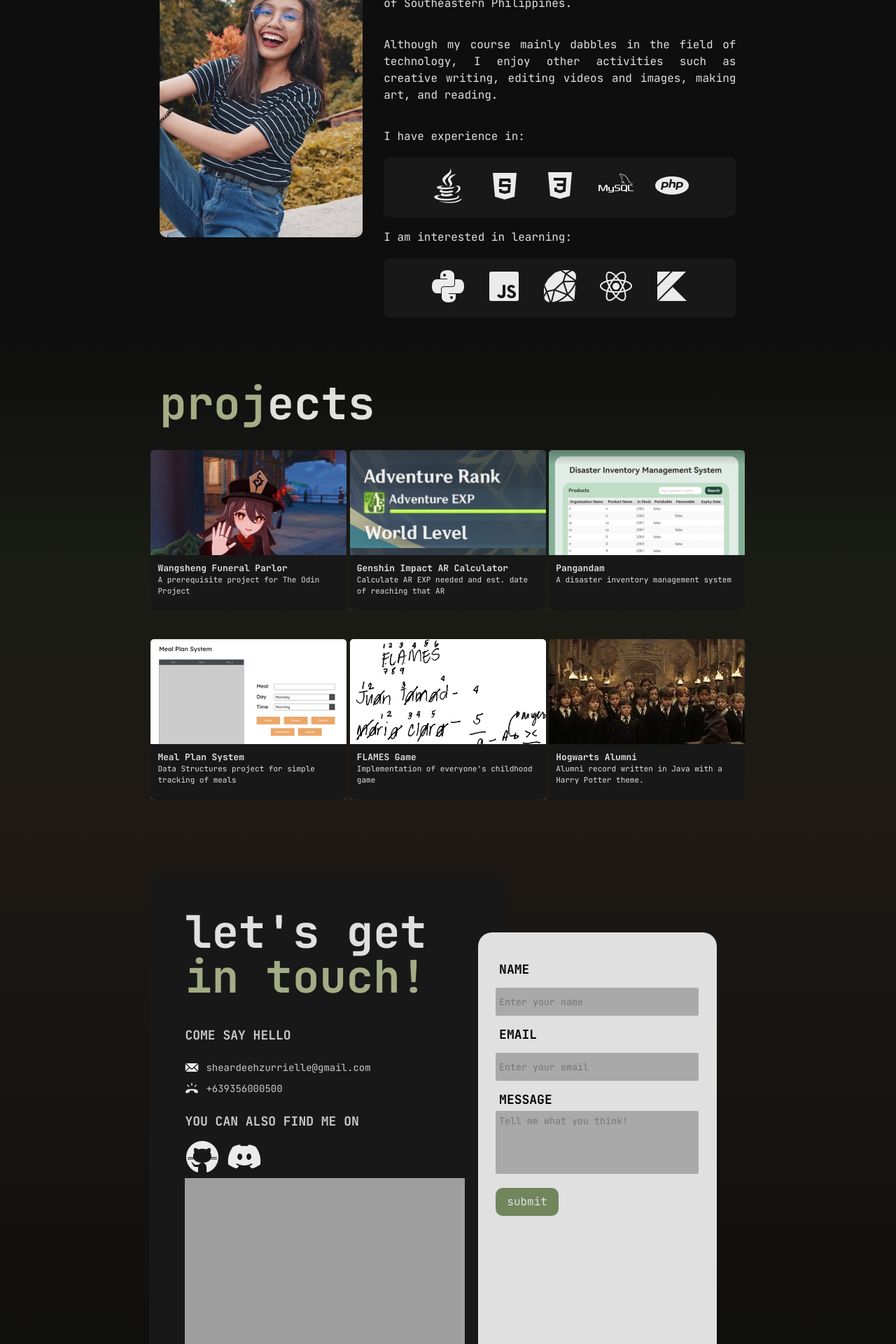
After one commit to cyareka/shea-portfolio, a PHP site: page /guest_index.php in a window 1280 px wide. The commit adds this page. Shown: the part 920-2840 px from the top of the page at 70% size. Run offline with PHP 8.4, Linux system fonts and the light colour scheme; grey boxes are pictures that could not be loaded.

Commit message:
Implement PHP

```diff
--- /dev/null
+++ b/app.js
@@ -0,0 +1,23 @@
+$(document).ready(function() {
+    $('#login-button').click(function() {
+        $('.login-form').toggleClass('open').fadeToggle(200)
+    });
+
+    $('#home').click(function() {
+        $('.login-form').toggle();
+    });
+
+    const observer = new IntersectionObserver((entries) => {
+        entries.forEach((entry) => {
+            console.log(entry)
+            if (entry.isIntersecting) {
+                entry.target.classList.add('shou');
+            } else {
+                entry.target.classList.remove('shou');
+            }
+        });
+    }, { rootMargin: '-190px' });
+
+    const hiddenElement = document.querySelectorAll('.hide');
+    hiddenElement.forEach((el) => observer.observe(el));
+});
--- a/backend/create_db.php
+++ b/backend/create_db.php
@@ -18,7 +18,7 @@
         die("Connection failed: " . $conn -> connect_error);
     }
 
-    $sql = "CREATE DATABASE database";
+    $sql = "CREATE DATABASE db_fernandez";
     if ($conn -> query($sql) === TRUE)
         echo "Database created successfully";
     else
--- /dev/null
+++ b/guest_index.php
@@ -0,0 +1,240 @@
+<?php
+    session_start();
+
+    $servername = "localhost";
+    $username = "root";
+    $password = "";
+    $dbname = "db_fernandez";
+
+    if ($_SERVER['REQUEST_METHOD'] == 'POST') {
+        $db_username = $_POST['username'];
+        $db_password = $_POST['password'];
+
+        $conn = new mysqli($servername, $username, $password, $dbname);
+
+        if ($conn -> connect_error) {
+            die("Connection failed: " . $conn->connect_error);
+        }
+
+        $sql = "SELECT * FROM user WHERE username = '$db_username' AND password = '$db_password'";
+        $result = $conn -> query($sql);
+
+        if (mysqli_num_rows($result) > 0) {
+            $row = mysqli_fetch_assoc($result);
+            if (($row['type'] == 'user')) {
+                $_SESSION['logged_in'] = true;
+                $_SESSION['username'] = $row['username'];
+                $_SESSION['type'] = $row['type'];
+                header('Location: user_index.php');
+                exit;
+            } else if (($row['type'] == 'admin')) {
+                $_SESSION['logged_in'] = true;
+                $_SESSION['username'] = $row['username'];
+                $_SESSION['type'] = $row['type'];
+                header('Location: admin_index.php');
+                exit;
+            } else {
+                $errorMessage = 'Error executing the query: ' . $conn -> error;
+            }
+        } else {
+            $errorMessage = 'Account does not exist.';
+        }
+        $conn -> close();
+    }
+?>
+
+<!DOCTYPE html>
+<html lang="en">
+<head>
+    <meta charset="UTF-8">
+    <meta http-equiv="X-UA-Compatible" content="IE=edge">
+    <meta name="viewport" content="width=device-width, initial-scale=1.0">
+    <title>arde | aspiring full stack dev</title>
+
+    <link rel="stylesheet" type="text/css" href="style.css">
+    <link rel="apple-touch-icon" sizes="180x180" href="./img/favicon_io/apple-touch-icon.png">
+    <link rel="icon" type="image/png" sizes="32x32" href="./img/favicon_io/favicon-32x32.png">
+    <link rel="icon" type="image/png" sizes="16x16" href="./img/favicon_io/favicon-16x16.png">
+
+    <script src="https://code.jquery.com/jquery-3.6.4.min.js" integrity="sha256-oP6HI9z1XaZNBrJURtCoUT5SUnxFr8s3BzRl+cbzUq8=" crossorigin="anonymous"></script>
+    <script src="app.js"></script>
+</head>
+<body>
+<div id="container">
+    <div id="nav">
+        <div id="gradient-bar">_</div>
+        <div class="col-2"></div>
+            <div id="sticky-top" class="col-8">
+                <ul>
+                    <li><a href="#home">home</a></li>
+                    <li><a href="#about">about</a></li>
+                    <li><a href="#projects">projects</a></li>
+                    <li><a href="#contact">contact</a></li>
+                    <li class="login-wrapper">
+                        <button id="login-button" type="button">login</button>
+
+                        <div class="login-form">
+                            <?php if (isset($errorMessage)) { ?>
+                            <p><?= $errorMessage; ?></p>
+                            <?php } ?>
+
+                            <form method="post">
+                                <label>Username <input type="text" name="username" placeholder="Enter your username" required></label><br>
+                                <label>Password <input type="password" name="password" placeholder="Enter your password" required></label><br>
+                                <button type="submit">Login</button>
+                            </form>
+                        </div>
+                    </li>
+                </ul>
+            </div>
+        <div class="col-2"></div>
+    </div>
+    <div id="home">
+        <div class="col-2"></div>
+        <div class="intro col-4">
+            <div class="home-txt">
+                <p>Hi, I'm</p>
+                <h1 class="hide">She<span>arde</span>eh Fernandez</h1>
+                <p class="hide">An aspiring Full Stack Developer with a passion for designing, writing, and solving problems.</p>
+            </div>
+
+            <div class="socials hide">
+                <a href="https://github.com/cyareka" target="_blank"><img src="./img/icons8-github-50.png"></a>
+                <a href="" target="_blank"><img src="./img/icons8-discord-new-50.png"></a>
+                <a href="https://instagr.am/uvraes" target="_blank"><img src="./img/icons8-instagram-50.png"></a>
+            </div>
+        </div>
+
+        <img class="icon col-4" src="./img/home.png">
+        <div class="col-2"></div>
+
+    </div>
+    <div id="about">
+        <div class="heading">
+            <div class="col-2"></div>
+            <h1 class="col-8">about <span>me</span></h1>
+            <div class="col-2"></div>
+        </div>
+        <div class="banner">
+            <div class="col-2"></div>
+            <div class="col-3"><img class="profile" src="./img/profile.jpg"></div>
+            <div class="banner-txt col-5">
+                <p>
+                    I am Sheardeeh Zurrielle B. Fernandez, commonly called by my peers as Arde. I am a second year student pursuing a course in Information Technology, majoring in Information Security at the University of Southeastern Philippines.
+                </p>
+                <p>
+                    Although my course mainly dabbles in the field of technology, I enjoy other activities such as creative writing, editing videos and images, making art, and reading.
+                </p>
+                <p>I have experience in: </p>
+                <div class="box hide">
+                    <ul>
+                        <li><img src="./img/icons8-java-50.png"></li>
+                        <li><img src="./img/icons8-html-5-50.png"></li>
+                        <li><img src="./img/icons8-css3-50.png"></li>
+                        <li><img src="./img/icons8-mysql-logo-50.png"></li>
+                        <li><img src="./img/icons8-php-logo-50.png"></li>
+                    </ul>
+                </div>
+                <p>I am interested in learning: </p>
+                <div class="box hide">
+                    <ul>
+                        <li><img src="./img/icons8-python-50.png"></li>
+                        <li><img src="./img/icons8-javascript-50.png"></li>
+                        <li><img src="./img/icons8-ruby-programming-language-50.png"></li>
+                        <li><img src="./img/icons8-react-native-50.png"></li>
+                        <li><img src="./img/icons8-kotlin-50.png"></li>
+                    </ul>
+                </div>
+            </div>
+            <div class="col-2"></div>
+        </div>
+    </div>
+    <div id="projects">
+        <div class="heading">
+            <div class="col-2"></div>
+            <h1 class="col-8"><span>proj</span>ects</h1>
+            <div class="col-2"></div>
+        </div>
+        <div class="proj-content">
+            <div class="col-2"></div>
+            <div class="proj-grid col-8">
+                <div class="grid" style="background-image: url('./img/wangsheng.png')">
+                    <div class="grid-txt">
+                        <h3><a href="https://cyareka.github.io/wangsheng-funeral-parlor/" target="_blank">Wangsheng Funeral Parlor</a></h3>
+                        <p>A prerequisite project for The Odin Project</p>
+                    </div>
+                </div>
+                <div class="grid" style="background-image: url('./img/ar.png')">
+                    <div class="grid-txt">
+                        <h3><a href="https://github.com/cyareka/ar-calculator" target="_blank">Genshin Impact AR Calculator</a></h3>
+                        <p>Calculate AR EXP needed and est. date of reaching that AR</p>
+                    </div>
+                </div>
+                <div class="grid" style="background-image: url('./img/pangandam.png')" style="filter: grayscale(100%)">
+                    <div class="grid-txt">
+                        <h3><a href="https://github.com/cyareka/pangandam" target="_blank">Pangandam</a></h3>
+                        <p>A disaster inventory management system</p>
+                    </div>
+                </div>
+                <div class="grid" style="background-image: url('./img/mps.png')">
+                    <div class="grid-txt">
+                        <h3><a href="https://github.com/cyareka/mealplan" target="_blank">Meal Plan System</a></h3>
+                        <p>Data Structures project for simple tracking of meals</p>
+                    </div>
+                </div>
+                <div class="grid" style="background-image: url('./img/flames.jpg')">
+                    <div class="grid-txt">
+                        <h3><a href="https://github.com/cyareka/flames-game" target="_blank">FLAMES Game</a></h3>
+                        <p>Implementation of everyone's childhood game</p>
+                    </div>
+                </div>
+                <div class="grid" style="background-image: url('./img/hogwarts.jpg')">
+                    <div class="grid-txt">
+                        <h3><a href="https://github.com/cyareka/hogwarts-alumni" target="_blank">Hogwarts Alumni</a></h3>
+                        <p>Alumni record written in Java with a Harry Potter theme.</p>
+                    </div>
+                </div>
+            </div>
+        </div>
+        <div class="col-2"></div>
+    </div>
+    <div id="contact">
+        <div class="col-2"></div>
+        <div class="con-content col-8">
+            <div class="con-box-1">
+                <h1>let's get <span>in touch!</span></h1>
+                <div class="con-box-1-con">
+                    <h2>COME SAY HELLO</h2>
+                    <ul>
+                        <li><img src="./img/icons8-letter-30.png">sheardeehzurrielle@gmail.com</li>
+                        <li><img src="./img/icons8-phone-ringing-30.png">+639356000500</li>
+                    </ul>
+                    <h2>YOU CAN ALSO FIND ME ON</h2>
+                    <div class="socials">
+                        <a href="https://github.com/cyareka" target="_blank"><img src="./img/icons8-github-50.png"></a>
+                        <a href="" target="_blank"><img src="./img/icons8-discord-new-50.png"></a>
+                        <a href="https://instagr.am/uvraes" target="_blank"><img src="./img/icons8-instagram-50.png"></a>
+                    </div>
+                </div>
+            </div>
+            <div class="con-box-2">
+                <?php if (isset($errorMessage)) { ?>
+                    <p><?= $errorMessage; ?></p>
+                    <?php } ?>
+                <form method="post">
+                    <label>name</label>
+                    <input type="text" name="name" placeholder="Enter your name" required>
+                    <label>email</label>
+                    <input type="text" name="email" placeholder="Enter your email" required>
+                    <label>message</label>
+                    <textarea class="msg" type="textarea" name="msg" placeholder="Tell me what you think!" required></textarea>
+                    <button type="submit">submit</button>
+                </form>
+            </div>
+        </div>
+        <div class="col-2"></div>
+    </div>
+</div>
+
+</body>
+</html>
--- a/style.css
+++ b/style.css
@@ -1,26 +1,27 @@
-@import url('https://fonts.googleapis.com/css2?family=JetBrains+Mono:wght@400;700&display=swap');
+    @import url('https://fonts.googleapis.com/css2?family=JetBrains+Mono:wght@400;700&display=swap');
 
 * { box-sizing: border-box; margin: 0; font-family: 'JetBrains Mono', monospace; scroll-behavior: smooth; }
-
 #container { width: 100%; margin: 0 auto; }
-
 [class*="col-"] { float: left; padding: 15px; }
-
 @media only screen and (max-width: 767px) {
     [class*="col-"]{ width: 100%; padding: 0; }
     #nav .col-2 { width: 0%; }
     .icon { display: none; }
     .home-txt { text-align: center; }
     .socials { display: flex; margin-bottom: 80px; align-items: center; justify-content: center; }
-    .login-form { display: relative; }
+    .login-form { display: none; box-shadow: 1px 1px 10px 1px #00000038; width: 325px; color: #e0e0e0; font-size: 14px; position: absolute; right: 20px; padding: 20px; margin-top: 10px; background: #181818; border-radius: 4px; box-shadow: 0 4px 0 darken(#222222, 5%); }
     .socials a { padding: 0 10px; }
     .banner .profile { width: 300px; height: 250px; }
     .profile { display: block; margin: 10px auto; object-fit: cover; object-position: 0 30%; }
     .banner-txt { clear: both; }
     .heading { text-align: center; margin-bottom: 50px; }
     #about { padding: 0 30px; }
+    #contact { height: 200%; }
+    #contact .con-content div { grid-row-start: 0; }
+    #contact .con-box-1 { width: 100%; height: 90%; }
+    #contact .con-box-2 { grid-row-start: 3; width: 100%; height: auto; margin: 0; }
+    #contact .socials { display: flex; justify-content: flex-start; }
 }
-
 @media only screen and (min-width: 768px) {
     .col-1 { width: 8.33%; }
     .col-2 { width: 16.66%; }
@@ -34,6 +35,17 @@
     .col-10 { width: 83.33%; }
     .col-11 { width: 91.66%; }
     .col-12 { width: 100%; }
+}
+.hide {
+    opacity: 0;
+    transition: all 1s ease;
+    filter: blur(5px);
+    transform: translateY(50%);
+}
+.shou {
+    opacity: 1;
+    filter: blur(0);
+    transform: translateY(0);
 }
 
 /* NAVIGATION START*/
@@ -107,7 +119,7 @@
     background-color: #582F0E;
     font-size: 16px;
     text-transform: lowercase;
-    border-radius: 4px;
+    border-radius: 10px;
     transition: background-color 0.5s ease;
 
     &:active {
@@ -123,6 +135,10 @@
     &:active {
         margin-top: 18px;
     }
+}
+
+form #logout-button {
+    margin-top: 0;
 }
 .login-container {
     position: relative;
@@ -157,6 +173,7 @@
     &:focus {
         border-bottom: 3px solid #72865d;
         background-color: #c9c9c9;
+        transition: background-color 5s ease;
     }
 }
 /* NAVIGATION END */
@@ -194,10 +211,40 @@
     background-color: #0e0e0e;
     clear: both;
     min-height: 90vh;
-    overflow: auto;
+    overflow: hidden;
 }
 .banner {
     clear: both;
+}
+#about-head {
+    width: 150px;
+    height: 94px;
+    display: flex;
+    justify-content: center;
+    align-items: center;
+    margin: 0;
+}
+#cv-dl {
+    text-decoration: none;
+    font-size: 16px;
+    text-transform: lowercase;
+    text-align: center;
+
+    width: 150px;
+    padding: 2px 10px;
+    border: 0;
+    outline: 0;
+    color: #e0e0e0;
+    background-color: #582F0E;
+    border-radius: 10px;
+    transition: background-color 0.5s ease;
+
+    &:active {
+      margin-top: 1px;
+    }
+    &:hover {
+        background-color: #3a1d06;
+    }
 }
 .profile {
     max-width: 100%;
@@ -240,7 +287,7 @@
     background: linear-gradient(#0E0E0E, #1A1C15, #1E1915);
     min-height: 85vh;
     clear: both;
-    overflow: auto;
+    overflow: hidden;
 }
 #projects a {
     color: #e0e0e0;
@@ -272,6 +319,7 @@
     justify-content: center;
     align-items: flex-end;
 }
+
 .grid-txt {
     width: 280px;
     height: 80px;
@@ -284,13 +332,17 @@
 /* CONTACTS START */
 #contact {
     background: linear-gradient(#1E1915, #0E0E0E);
-    height: 70vh;
+    height: 100%;
     clear: both;
-    overflow: auto;
-
+    overflow: hidden;
+}
+#contact label {
+    text-transform: uppercase;
+    font-weight: bold;
+    font-size: 18px;
 }
 .con-content {
-    height: 70vh;
+    height: 100%;
     display: grid;
     grid-template-columns: 1fr;
     justify-items: start;
@@ -304,11 +356,9 @@
 .con-box-1 {
     background: #181818;
     border-radius: 20px 20px 0 0;
-    padding: 80px;
-    align-self: end;
-
-    width: 40vw;
-    height: 65vh;
+    padding: 6%;
+    width: 60%;
+    height: 90%;
 }
 .con-box-1-con {
     display: flex;
@@ -343,23 +393,22 @@
 .con-box-2 {
     background: #e0e0e0;
     border-radius: 20px 20px 0 0;
-
-    padding: 40px;
-    width: 30vw;
-    height: 55vh;
-    margin-left: 530px;
+    padding: 3%;
+    width: 40%;
+    height: 80%;
+    margin-left: 55%;
+    grid-area: con-box-2;
 }
 .con-box-2 form {
     display: flex;
     flex-direction: column;
-
     padding: 0;
 }
 .con-box-2 form input {
     height: 40px;
 }
 .con-box-2 form .msg {
-    height: 100px;
+    height: 90px;
     padding: 5px;
     resize: none;
 
@@ -373,11 +422,6 @@
         border-bottom: 3px solid #72865d;
         background-color: #c9c9c9;
     }
-}
-#contact label {
-    text-transform: uppercase;
-    font-weight: bold;
-    font-size: 18px;
 }
 .con-box-2 button {
     float: right;
@@ -402,4 +446,7 @@
     color: #E0E0E0;
     line-height: 1.5;
 }
+
+
+
 /* GENERAL END */
```
Also changed, not shown: admin_index.php (+14 -0 lines), backend/create_tb.php (+36 -5 lines), backend/session_logout.php (added, +13 -0 lines), user_index.php (renamed from guest_index.html, +80 -38 lines), admin_dashboard.php (added), backend/admin.php (deleted), backend/user_session.php (added), img/ar.png (added), img/flames.jpg (added), img/hogwarts.jpg (added), img/mps.png (added), img/pangandam.png (added), img/wangsheng.png (added), 2 other files.
